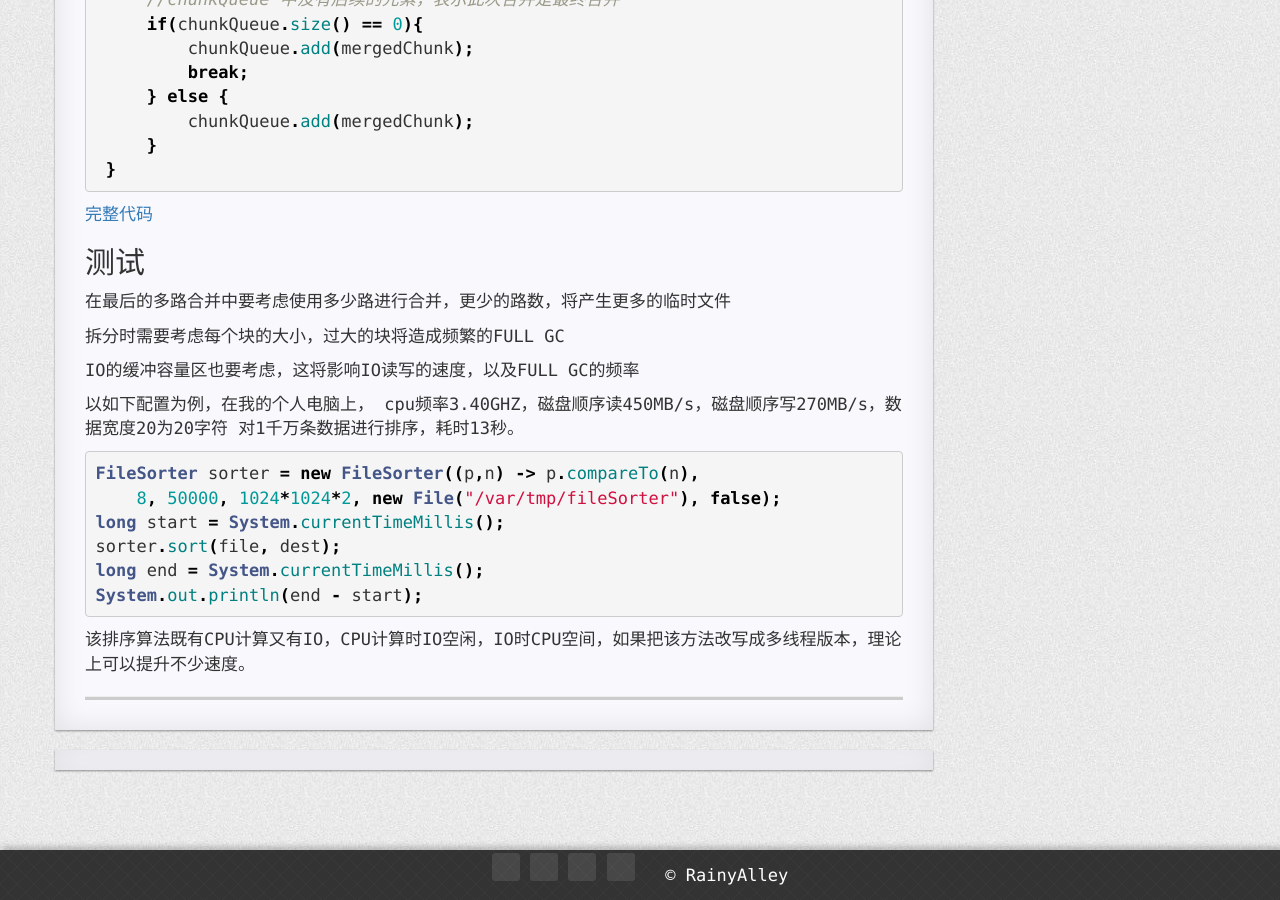
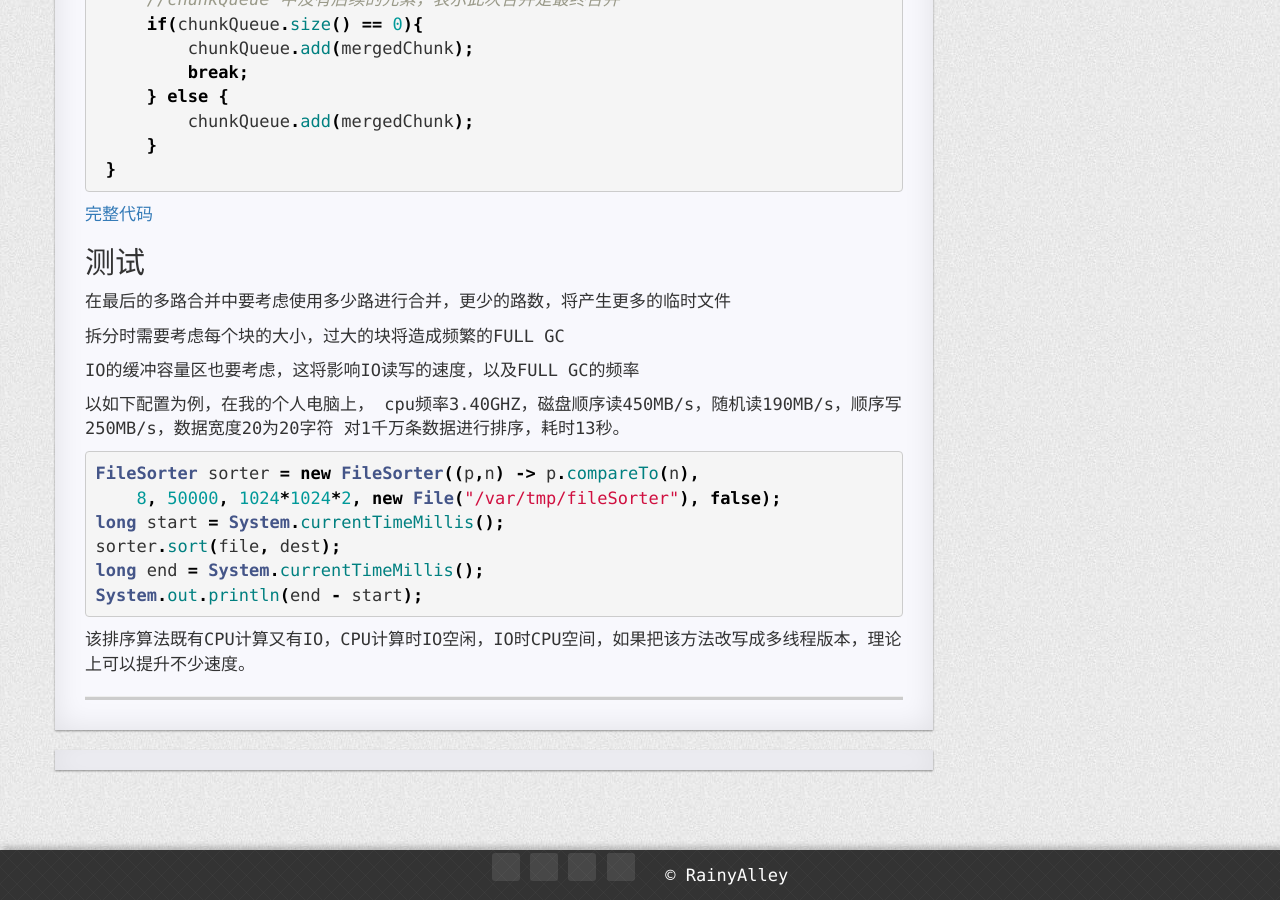
Before and after one commit to bit-ranger/blog, a Jekyll site: the page built from _posts/2018-03-26-large-file-diff.md, in a window 1280 px wide and 900 px high, scrolled down 1633 px. Built offline with Jekyll 4.4.1, drawn with Linux system fonts in a browser that asks for light colours; nearby versions of some CDN libraries; comment, search, counter and statistics services are not loaded; a style sheet for code colours, icons or effects is not loaded.

```diff
--- a/_posts/2018-03-26-large-file-diff.md
+++ b/_posts/2018-03-26-large-file-diff.md
@@ -87,7 +87,7 @@
 IO的缓冲容量区也要考虑，这将影响IO读写的速度，以及FULL GC的频率
 
 以如下配置为例，在我的个人电脑上，
-cpu频率3.40GHZ，磁盘顺序读450MB/s，磁盘顺序写270MB/s，数据宽度20为20字符
+cpu频率3.40GHZ，磁盘顺序读450MB/s，随机读190MB/s，顺序写250MB/s，数据宽度20为20字符
 对1千万条数据进行排序，耗时13秒。
 
 ~~~java
```
